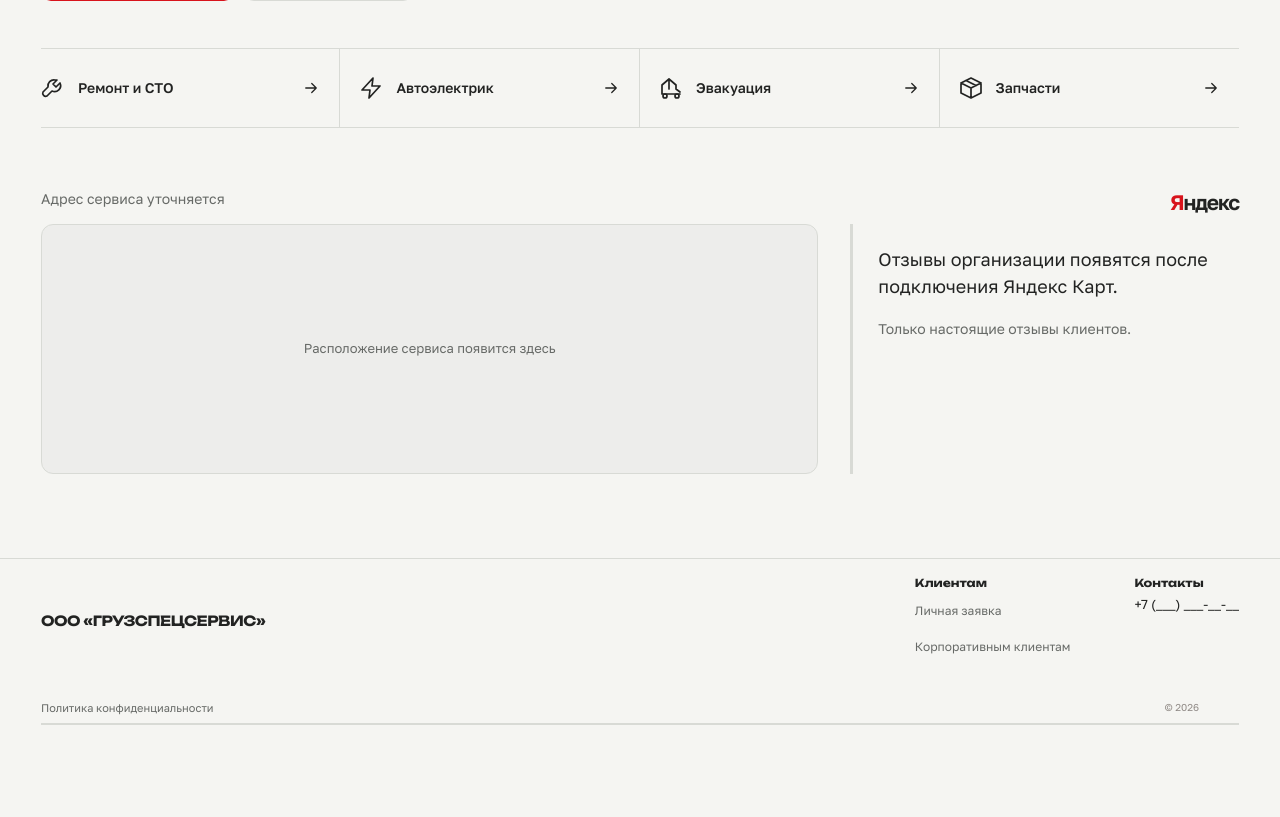
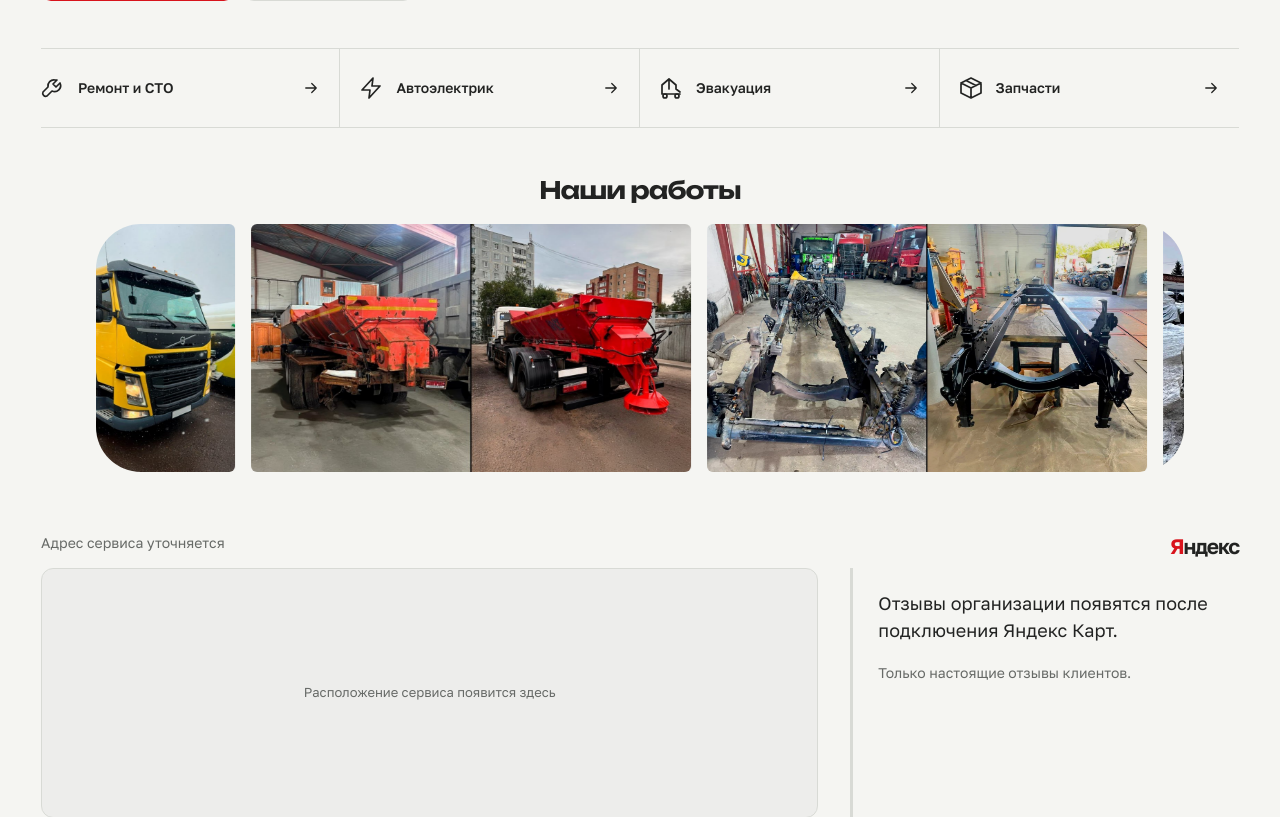
Before and after one commit to GrampyCat1010/GryzSpecService, a FastAPI app: page / in a window 1280 px wide. Shown: the part 537-1354 px from the top of the page. Before the commit the page ends 1262 px from the top, so only its background shows below. Run offline with FastAPI, Linux system fonts and the light colour scheme.

Commit message:
last_edit_all

```diff
--- a/static/css/style.css
+++ b/static/css/style.css
@@ -140,6 +140,16 @@ html{scrollbar-width:thin;scrollbar-color:var(--red) transparent}
 .reviews-content iframe{height:420px}
 .home-lower:has(#reviews-content iframe) .company-map{height:420px}
 @media(max-width:760px){.reviews-content:has(iframe){height:440px;min-height:440px}.reviews-content iframe{height:440px}.home-lower:has(#reviews-content iframe) .company-map{height:440px}}
+.work-gallery{width:85vw;max-width:none;margin:48px auto 0;min-width:0}
+.work-gallery h2{font-size:24px;margin:0 0 20px;text-align:center}
+.work-gallery-window{overflow:hidden;touch-action:pan-y;cursor:grab;border-radius:45px}
+.work-gallery-window:active{cursor:grabbing}
+.work-gallery-track{display:flex;gap:16px;width:max-content;animation:work-gallery-scroll 40s linear infinite;will-change:transform}
+.work-gallery-window:hover .work-gallery-track{animation-play-state:paused}
+.work-gallery-track img{width:min(440px,70vw);height:auto;aspect-ratio:16/9;object-fit:cover;flex:none;border-radius:6px}
+@keyframes work-gallery-scroll{to{transform:translateX(calc(-50% - 8px))}}
+@media(max-width:760px){.work-gallery{margin-top:36px}.work-gallery h2{font-size:21px;margin-bottom:16px}.work-gallery-track img{width:82vw}}
+@media(prefers-reduced-motion:reduce){.work-gallery-window{overflow-x:auto;touch-action:auto;cursor:auto}.work-gallery-track{animation:none;will-change:auto}}
 .footer-bottom .footer-link{font-size:11px}
 .footer{padding-bottom:30px}
 .footer{border-top:1px solid var(--line);border-bottom:0}
--- a/templates/index.html
+++ b/templates/index.html
@@ -66,6 +66,21 @@
       <button data-service="towing"><span class="index">03</span><svg><use href="#i-move"/></svg><span>Эвакуация</span><svg class="end-arrow"><use href="#i-arrow"/></svg></button>
       <button data-service="parts"><span class="index">04</span><svg><use href="#i-box"/></svg><span>Запчасти</span><svg class="end-arrow"><use href="#i-arrow"/></svg></button>
     </div>
+    <section class="work-gallery" aria-labelledby="work-gallery-title">
+      <h2 style="text-align: center;" id="work-gallery-title">Наши работы</h2>
+      <div class="work-gallery-window" tabindex="0" aria-label="Фотографии работ до и после ремонта; листайте влево или вправо">
+        <div class="work-gallery-track">
+          <img src="/static/imgs_do_posle/photo_1_2026-11-19_20-25-41.jpg" alt="Грузовик Volvo до и после ремонта" loading="lazy">
+          <img src="/static/imgs_do_posle/photo_2_2026-11-19_20-25-41.jpg" alt="Спецтехника до и после ремонта" loading="lazy">
+          <img src="/static/imgs_do_posle/photo_3_2026-11-19_20-25-41.jpg" alt="Рама грузовика до и после восстановления" loading="lazy">
+          <img src="/static/imgs_do_posle/photo_4_2026-11-19_20-25-41.jpg" alt="Автомобиль до и после кузовного ремонта" loading="lazy">
+          <img src="/static/imgs_do_posle/photo_1_2026-11-19_20-25-41.jpg" alt="" aria-hidden="true" loading="lazy">
+          <img src="/static/imgs_do_posle/photo_2_2026-11-19_20-25-41.jpg" alt="" aria-hidden="true" loading="lazy">
+          <img src="/static/imgs_do_posle/photo_3_2026-11-19_20-25-41.jpg" alt="" aria-hidden="true" loading="lazy">
+          <img src="/static/imgs_do_posle/photo_4_2026-11-19_20-25-41.jpg" alt="" aria-hidden="true" loading="lazy">
+        </div>
+      </div>
+    </section>
     <div class="home-lower">
       <section class="location-panel" aria-label="Адрес сервиса"><div class="location-topline"><p class="location-address" data-contact="address">Адрес сервиса уточняется</p></div><div id="company-map" class="company-map map-placeholder"><span>Расположение сервиса появится здесь</span></div></section>
       <section id="reviews-title" class="reviews-panel" aria-label="Отзывы клиентов"><div class="reviews-topline"><span class="yandex-sign">Я<span>ндекс</span></span></div><div id="reviews-content" class="reviews-content"><p>Отзывы организации появятся после подключения Яндекс Карт.</p><span class="muted">Только настоящие отзывы клиентов.</span></div></section>
```
Also changed, not shown: static/js/app.js (+24 -0 lines), static/imgs_do_posle/photo_1_2026-11-19_20-25-41.jpg (added), static/imgs_do_posle/photo_2_2026-11-19_20-25-41.jpg (added), static/imgs_do_posle/photo_3_2026-11-19_20-25-41.jpg (added), static/imgs_do_posle/photo_4_2026-11-19_20-25-41.jpg (added).
